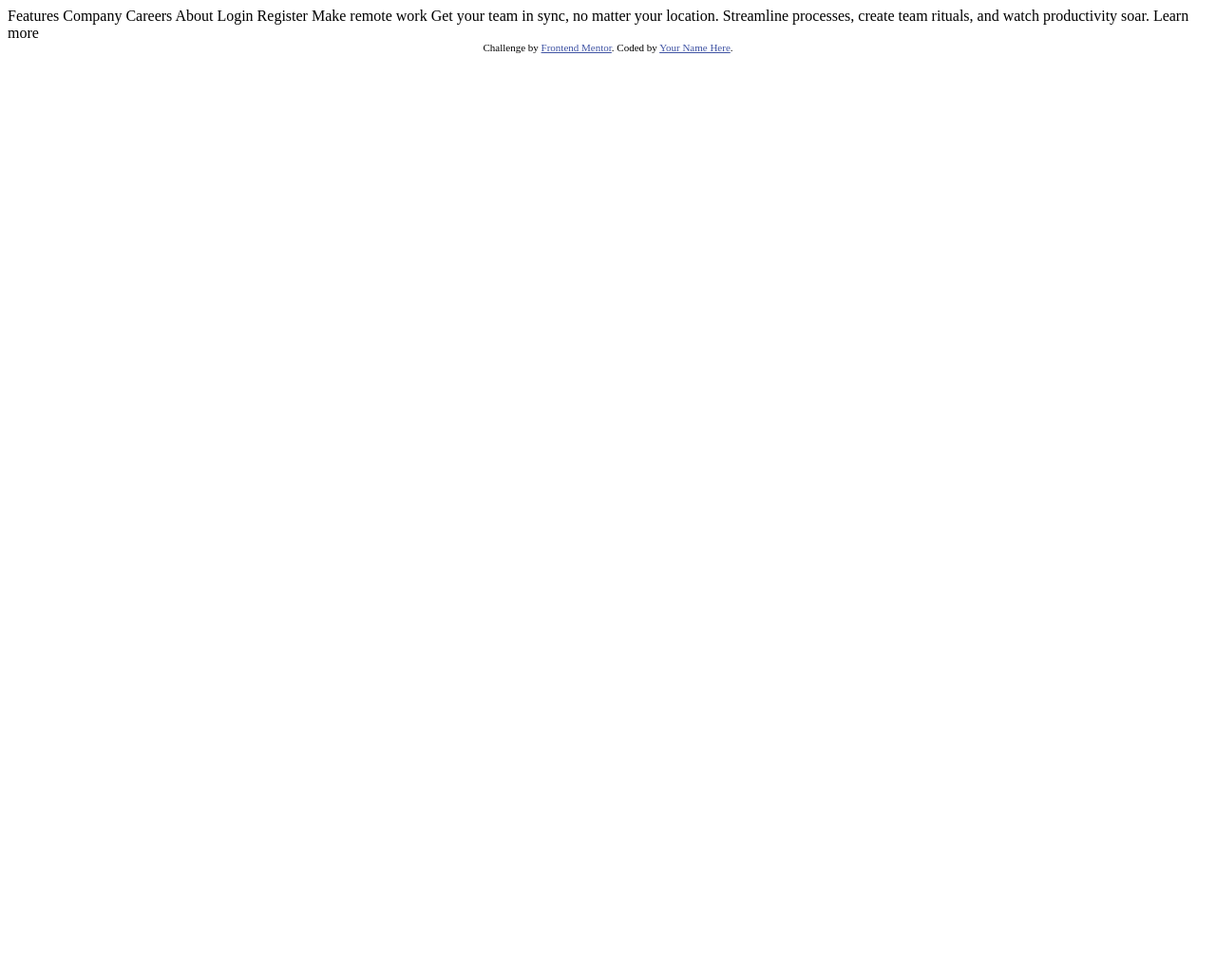
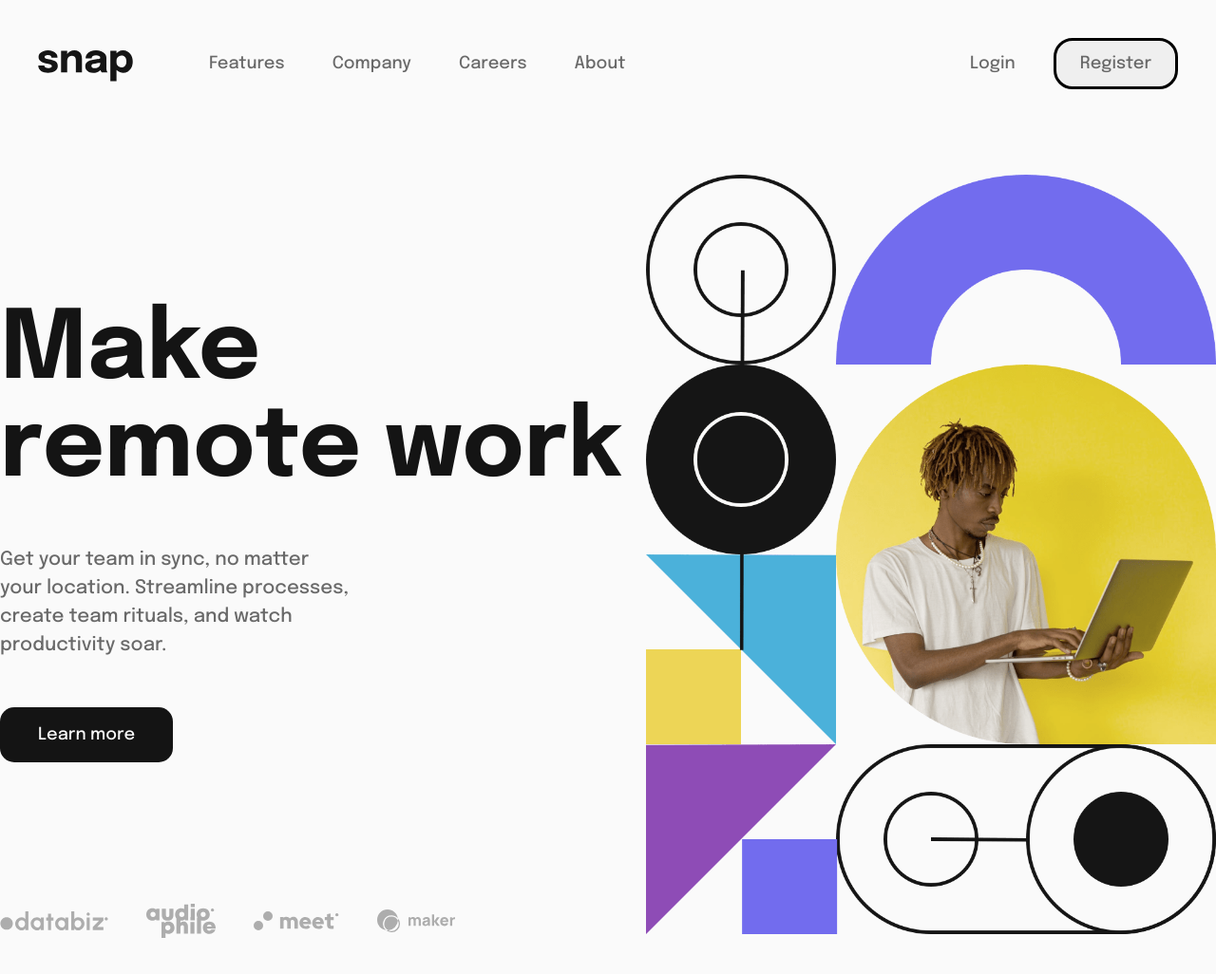
Before and after one commit to yumelih/intro-section-with-dropdown-navigation-main, a website: page index.html in a window 1280 px wide. Shown: the whole page at 95% size. Before the commit the page ends 800 px from the top, so only its background shows below. Drawn offline with nearby package versions, Linux system fonts and the light colour scheme; files that its build step writes are made by us from their sources.

Commit message:
overall desktop site

```diff
--- a/index.html
+++ b/index.html
@@ -10,6 +10,12 @@
       type="image/png"
       sizes="32x32"
       href="./images/favicon-32x32.png"
+    />
+    <link rel="preconnect" href="https://fonts.googleapis.com" />
+    <link rel="preconnect" href="https://fonts.gstatic.com" crossorigin />
+    <link
+      href="https://fonts.googleapis.com/css2?family=Epilogue:wght@500;700&display=swap"
+      rel="stylesheet"
     />
     <link rel="stylesheet" href="css/style.css" />
 
@@ -27,15 +33,83 @@
     </style>
   </head>
   <body>
-    Features Company Careers About Login Register Make remote work Get your team
-    in sync, no matter your location. Streamline processes, create team rituals,
-    and watch productivity soar. Learn more
+    <nav class="navigation">
+      <img src="images/logo.svg" alt="Snap logo" class="logo" />
 
-    <div class="attribution">
+      <ul class="list">
+        <li class="list__item dropdown">
+          <span>Features</span>
+          <ul class="dropdown__list">
+            <!-- <li class="dropdown__item"></li>
+            <li class="dropdown__item"></li>
+            <li class="dropdown__item"></li>
+            <li class="dropdown__item"></li> -->
+          </ul>
+        </li>
+        <li class="list__item dropdown">
+          <span>Company</span>
+          <ul class="dropdown__list">
+            <!-- <li class="dropdown__item"></li>
+            <li class="dropdown__item"></li>
+            <li class="dropdown__item"></li> -->
+          </ul>
+        </li>
+        <li class="list__item">Careers</li>
+        <li class="list__item">About</li>
+      </ul>
+
+      <div class="auth">
+        <button class="btn btn--no-border">Login</button>
+        <button class="btn btn--with-border">Register</button>
+      </div>
+    </nav>
+    <div class="container">
+      <main class="main">
+        <div class="main__left">
+          <h1 class="heading-primary">Make <br />remote work</h1>
+          <p class="small-text">
+            Get your team in sync, no matter your location. Streamline
+            processes, create team rituals, and watch productivity soar.
+          </p>
+          <button class="btn btn--black-bg">Learn more</button>
+          <div class="img-list">
+            <img
+              src="images/client-databiz.svg"
+              alt="databiz logo"
+              class="img-list__img"
+            />
+            <img
+              src="images/client-audiophile.svg"
+              alt="databiz logo"
+              class="img-list__img"
+            />
+            <img
+              src="images/client-meet.svg"
+              alt="databiz logo"
+              class="img-list__img"
+            />
+            <img
+              src="images/client-maker.svg"
+              alt="databiz logo"
+              class="img-list__img"
+            />
+          </div>
+        </div>
+        <div class="main__right">
+          <img
+            src="images/image-hero-desktop.png"
+            alt="hero image"
+            class="big-img"
+          />
+        </div>
+      </main>
+    </div>
+
+    <!-- <div class="attribution">
       Challenge by
       <a href="https://www.frontendmentor.io?ref=challenge" target="_blank"
         >Frontend Mentor</a
       >. Coded by <a href="#">Your Name Here</a>.
-    </div>
+    </div> -->
   </body>
 </html>
--- a/sass/_base.scss
+++ b/sass/_base.scss
@@ -0,0 +1,28 @@
+:root {
+  --color-white: hsl(0, 0%, 98%);
+  --color-gray: hsl(0, 0%, 41%);
+  --color-black: hsl(0, 0%, 8%);
+}
+
+* {
+  margin: 0;
+  padding: 0;
+}
+
+*,
+*::before,
+*::after {
+  box-sizing: inherit;
+}
+
+html {
+  box-sizing: border-box;
+  font-size: 62.5%;
+}
+
+body {
+  font-family: "Epilogue", sans-serif;
+  background-color: var(--color-white);
+  min-height: 100vh;
+  color: var(--color-gray);
+}
--- a/sass/_components.scss
+++ b/sass/_components.scss
@@ -0,0 +1,99 @@
+//////////////////////
+//LOGO
+.logo {
+  margin-right: 8rem;
+  margin-top: 0.5rem;
+  width: 10rem;
+  height: auto;
+}
+
+//////////////////////
+//NAVIGATION LIST
+
+.list {
+  list-style: none;
+  display: flex;
+  margin-right: auto;
+
+  &__item {
+    font-size: 1.8rem;
+
+    &:not(:last-of-type) {
+      margin-right: 5rem;
+    }
+  }
+}
+//////////////////////
+//BUTTONS
+.auth {
+  font-size: 1.8rem;
+  display: flex;
+  align-items: center;
+}
+
+.btn {
+  font-size: inherit;
+  font-family: inherit;
+  display: inline-block;
+  padding: 1.5rem 2.5rem;
+  border-radius: 20px;
+  color: currentColor;
+  cursor: pointer;
+
+  &:first-of-type {
+    margin-right: 4rem;
+  }
+
+  &--no-border {
+    padding: 0;
+    height: fit-content;
+    width: fit-content;
+    background-color: transparent;
+    border-radius: 0%;
+    border: none;
+  }
+  &--with-border {
+    border: 3px solid black;
+  }
+  &--black-bg {
+    width: fit-content;
+    border: none;
+    background-color: var(--color-black);
+    color: var(--color-white);
+    padding: 2rem 4rem;
+    border-radius: 15px;
+  }
+}
+
+//////////////////////
+//TEXT STYLES
+.heading-primary {
+  color: var(--color-black);
+  font-size: 10rem;
+}
+
+.small-text {
+  width: 55%;
+  line-height: 3rem;
+  font-size: 2rem;
+}
+//////////////////////
+//HERO IMG
+.big-img {
+  // width: 100%;
+  max-height: 80rem;
+}
+
+//////////////////////
+//IMG LIST
+.img-list {
+  display: flex;
+  justify-content: flex-start;
+  margin: 0;
+  align-items: center;
+  &__img {
+    &:not(:last-child) {
+      margin-right: 4rem;
+    }
+  }
+}
--- a/sass/_layout.scss
+++ b/sass/_layout.scss
@@ -0,0 +1,38 @@
+.navigation {
+  width: 100%;
+  padding: 4rem 4rem;
+  display: flex;
+  justify-content: space-between;
+  align-items: center;
+}
+
+.container {
+  max-width: 160rem;
+  margin: 5rem auto;
+}
+
+.main {
+  display: flex;
+  justify-content: flex-start;
+  font-size: 1.8rem;
+
+  &__left {
+    display: flex;
+    flex-direction: column;
+    justify-content: center;
+    position: relative;
+
+    & > * {
+      margin-bottom: 5rem;
+    }
+
+    & > *:last-child {
+      position: absolute;
+      bottom: 0;
+      width: 100%;
+    }
+  }
+
+  &__right {
+  }
+}
```
Also changed, not shown: css/style.css (added).
